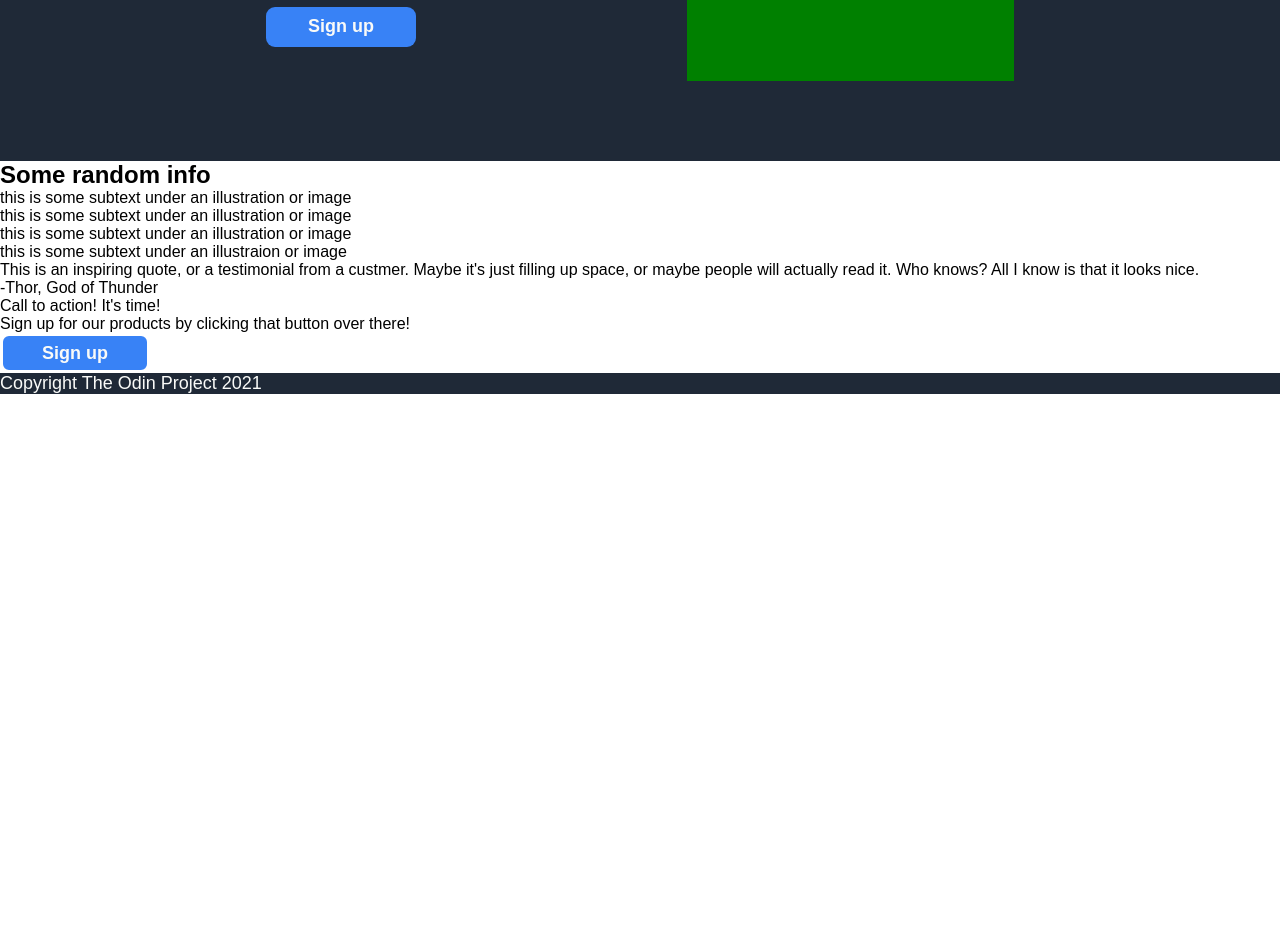
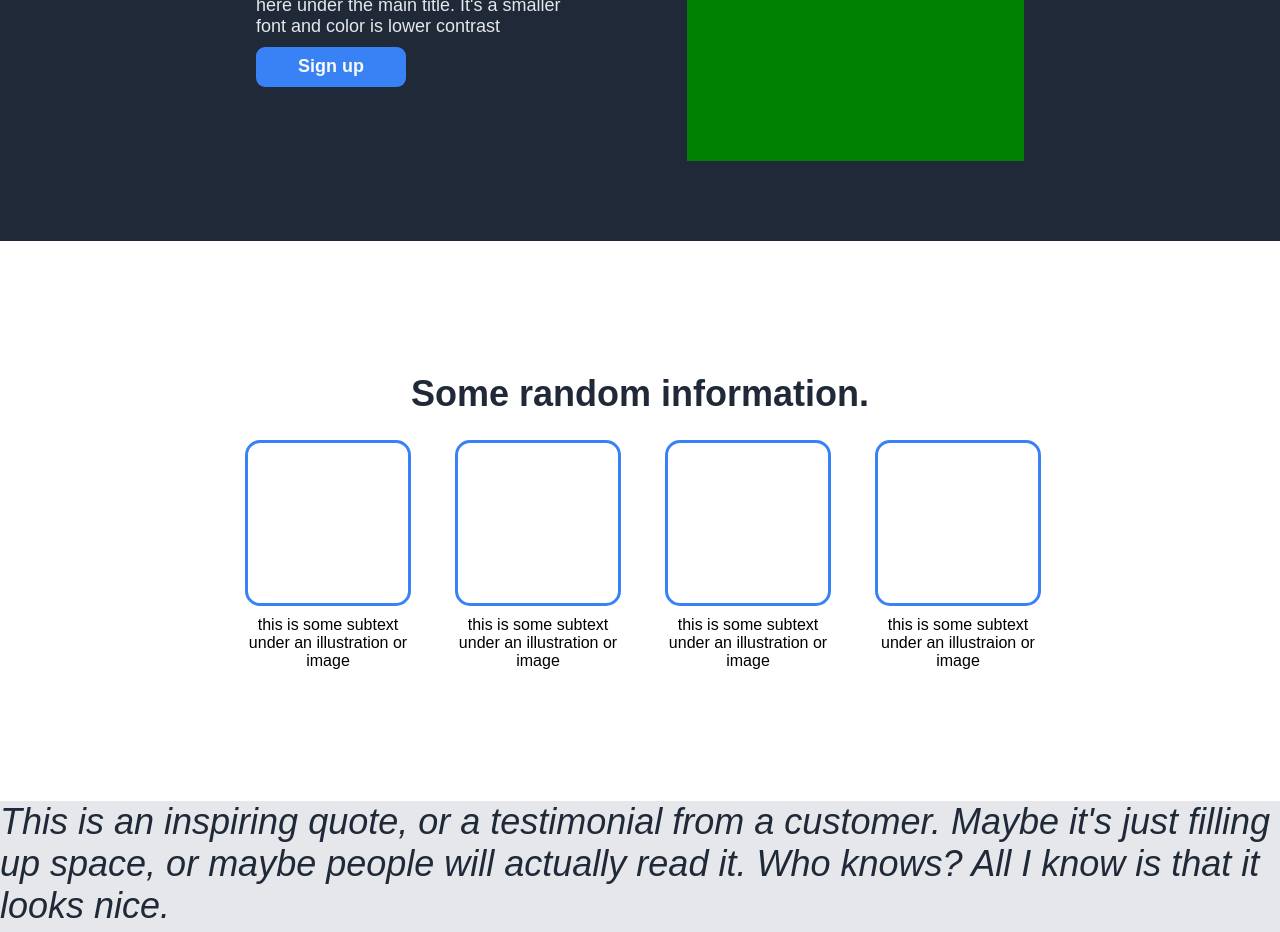
Before and after one commit to l-ada23/odin-landing-page, a plain HTML site: page index.html in a window 1280 px wide. Shown: the part 359-1291 px from the top of the page. Before the commit the page ends 800 px from the top, so only its background shows below. Drawn offline with Linux system fonts and the light colour scheme.

Commit message:
Complete Styling for Random Information Section in style.css

```diff
--- a/index.html
+++ b/index.html
@@ -29,26 +29,30 @@
             </div>
         </div>
 
-        <div id="random-info">
-            <h2>Some random info</h2>
-            <div id="images">
-                <div class="img">
+        <div class="random-info">
+            <h2 id="h2-random-info">Some random information.</h2>
+            <div class="images">
+                <div class="img-container">
+                    <div class="img"></div>
                     <p>this is some subtext under an illustration or image</p>
                 </div>
-                <div class="img">
+                <div class="img-container">
+                    <div class="img"></div>
                     <p>this is some subtext under an illustration or image</p>
                 </div>
-                <div class="img">
+                <div class="img-container">
+                    <div class="img"></div>
                     <p>this is some subtext under an illustration or image</p>
                 </div>
-                <div class="img">
+                <div class="img-container">
+                    <div class="img"></div>
                     <p>this is some subtext under an illustraion or image</p>
                 </div>
             </div>
         </div>
 
         <div id="quote">
-            <p>This is an inspiring quote, or a testimonial from a custmer. Maybe it's just filling up space, or maybe people will actually read it. Who knows? All I know is that it looks nice.</p>
+            <p>This is an inspiring quote, or a testimonial from a customer. Maybe it's just filling up space, or maybe people will actually read it. Who knows? All I know is that it looks nice.</p>
             <p>-Thor, God of Thunder</p>
         </div>
 
--- a/style.css
+++ b/style.css
@@ -7,7 +7,7 @@
 
 .header-container {
     color: #e5e7eb;
-    height: 65vh;
+    height: 75vh;
     width: 100%;
     display: flex;
     flex-direction: column;
@@ -36,7 +36,6 @@ ul {
     display: flex;
     flex: 1 1 0;
     justify-content: space-between;
-    padding: 0 10px;
     gap: 100px;
     margin: 10vh 20vw;
 }
@@ -72,7 +71,56 @@ ul {
 
 /* Random Info */
 
+.random-info {
+    text-align: center;
+    height: 70vh;
+    display: flex;
+    flex-direction: column;
+    justify-content: center;
+    align-items: center;
+    gap: 25px;
+    flex: 1;
+}
+
+.images {
+    display: flex;
+    gap: 10px 50px;
+    flex-wrap: wrap;
+    justify-content: center;
+}
+
+.img-container {
+    display: flex;
+    flex-flow: column wrap;
+    gap: 10px;
+    width: 160px;
+}
+
+.img {
+    border: solid #3882f6;
+    border-radius: 15px;
+    height: 160px;
+    width: 160px;
+}
+
+#h2-random-info {
+    font-weight: 900;
+}
+
+
+
+
 /* Quote */
+
+#quote, #h2-random-info {
+    font-size: 36px;
+    color: #1f2937;
+}
+
+#quote {
+    font-style: italic;
+    background-color: #e5e7eb;
+}
 
 /* Call to Action */
 
```
